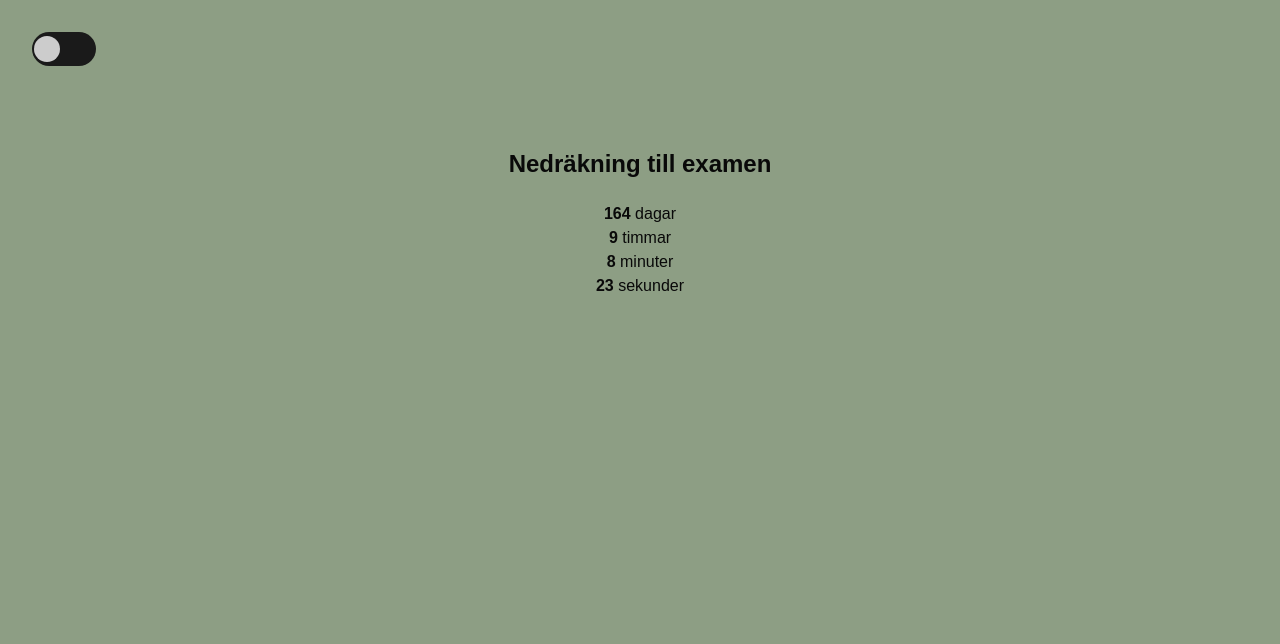
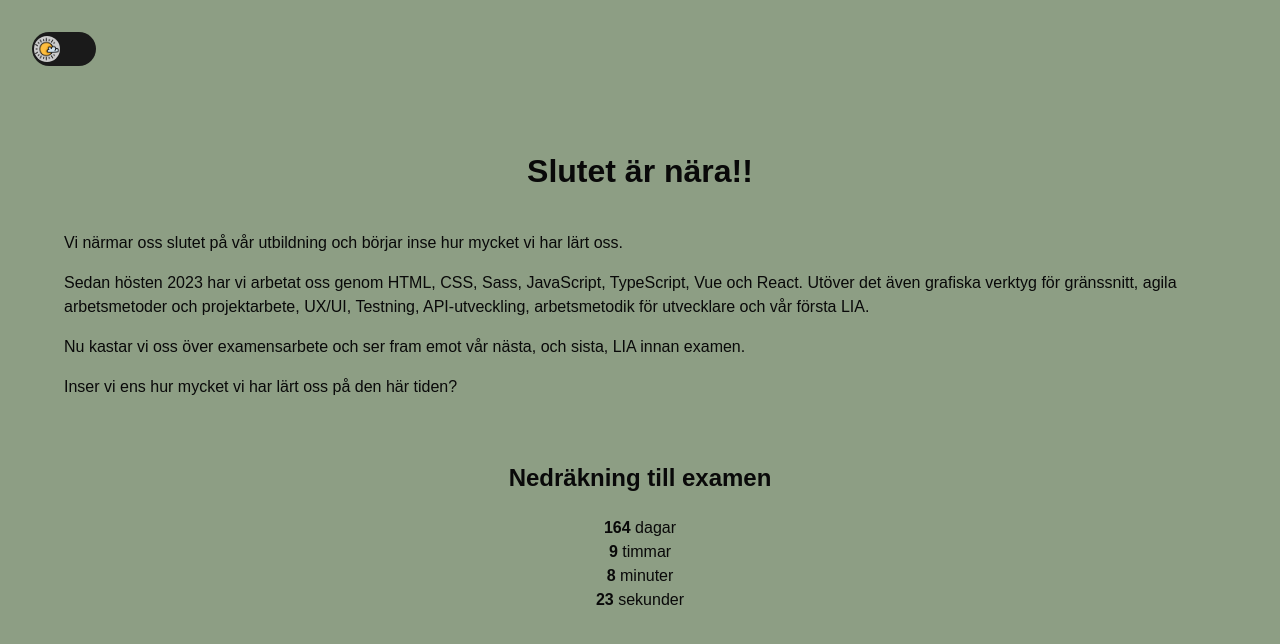
Before and after one commit to annkar73/exam-countdown, a React (Vite) app: page / in a window 1280 px wide. Shown: the top 644 px of the page. Built offline with nearby package versions, Linux system fonts and the light colour scheme.

Commit message:
update toggle and exit text

```diff
--- a/src/App.tsx
+++ b/src/App.tsx
@@ -5,6 +5,7 @@ import { ThemeProvider } from 'styled-components';
 import { lightTheme, darkTheme, getDefaultTheme } from './styles/theme';
 import { GlobalStyles } from './styles/globalStyles';
 import { ThemeToggleButton } from './styles/ThemeToggleButton';
+import { Exit } from './components/Exit';
 
 export const App = () => {
   const [theme, setTheme] = useState(getDefaultTheme());
@@ -17,6 +18,7 @@ export const App = () => {
     <ThemeProvider theme={theme}>
       <GlobalStyles />
       <ThemeToggleButton onClick={toggleTheme} themeName={theme.name} />
+      <Exit />
       <Home />
     </ThemeProvider>
   );
--- /dev/null
+++ b/src/components/Exit.tsx
@@ -0,0 +1,39 @@
+import styled from "styled-components";
+
+const Wrapper = styled.div`
+  background-color: transparent;
+  max-height: 90vh;
+  display: flex;
+  flex-direction: column;
+  justify-content: center;
+  align-items: center;
+  color: ${({ theme }) => theme.text};
+  padding: 10px;
+  margin-top: 50px;
+`;
+
+const TextWrapper = styled.div`
+    max-width: 90vw;
+`;
+
+const Title = styled.h1`
+  margin-bottom: 20px;
+`;
+
+const Text = styled.p`
+
+`;
+
+export const Exit = () => {
+  return (
+    <Wrapper>
+      <Title>Slutet är nära!!</Title>
+      <TextWrapper>
+      <Text>Vi närmar oss slutet på vår utbildning och börjar inse hur mycket vi har lärt oss.</Text>
+      <Text>Sedan hösten 2023 har vi arbetat oss genom HTML, CSS, Sass, JavaScript, TypeScript, Vue och React. Utöver det även grafiska verktyg för gränssnitt, agila arbetsmetoder och projektarbete, UX/UI, Testning, API-utveckling, arbetsmetodik för utvecklare och vår första LIA.</Text>
+      <Text>Nu kastar vi oss över examensarbete och ser fram emot vår nästa, och sista, LIA innan examen.</Text>
+      <Text>Inser vi ens hur mycket vi har lärt oss på den här tiden?</Text>
+      </TextWrapper>
+    </Wrapper>
+  );
+};
--- a/src/components/Home.tsx
+++ b/src/components/Home.tsx
@@ -10,7 +10,7 @@ const Wrapper = styled.div`
   align-items: center;
   color: ${({ theme }) => theme.text};
   padding: 10px;
-  margin-top: 50px;
+  margin-top: 5px;
 `;
 
 const Title = styled.h2`
--- a/src/styles/ThemeToggleButton.tsx
+++ b/src/styles/ThemeToggleButton.tsx
@@ -18,12 +18,20 @@ const SwitchContainer = styled.div`
   position: relative;
 `;
 
-const SwitchHandle = styled(motion.div)`
+const SwitchHandle = styled(motion.div)<{ themeName: string }>`
   width: 26px;
   height: 26px;
   border-radius: 50%;
   background-color: ${(props) => props.theme.toggleHandle};
   position: absolute;
+
+  /* Dynamisk URL för bakgrundsbild */
+  background-image: ${(props) =>
+    props.themeName === "dark"
+      ? "url('/assets/icons/moon.png')"
+      : "url('/assets/icons/sun.png')"};
+  background-size: cover; /* Anpassa storlek */
+  background-position: center; /* Centrerar ikonen */
 `;
 
 export const ThemeToggleButton = ({ onClick, themeName }: ThemeToggleButtonProps) => {
@@ -32,6 +40,7 @@ export const ThemeToggleButton = ({ onClick, themeName }: ThemeToggleButtonProps
       <SwitchHandle
         layout
         initial={false}
+        themeName={themeName} // Skicka ner temat här
         animate={{ x: themeName === "dark" ? 30 : 0 }} // Flytta kulan
         transition={{ type: "spring", stiffness: 500, damping: 30 }}
       />
```
Also changed, not shown: public/assets/icons/moon.png (added), public/assets/icons/sun.png (added).
